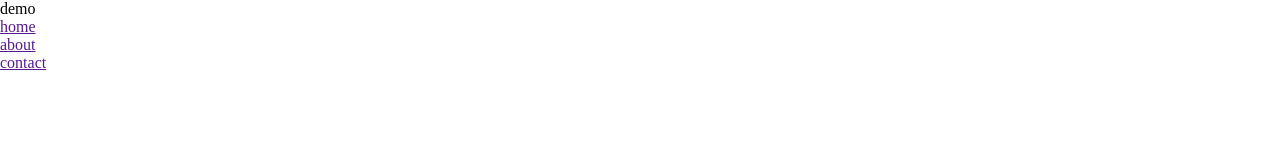
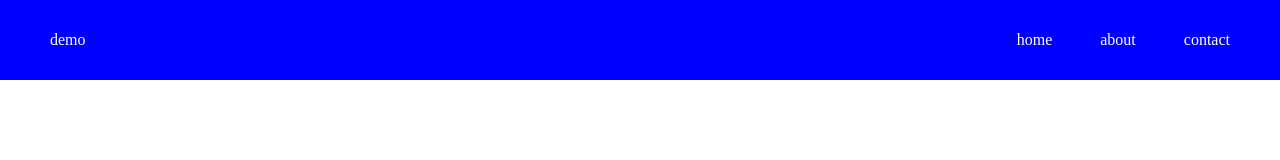
Before and after one commit to Narmin2211/asd, a plain HTML site: page demo.html in a window 1280 px wide. Drawn offline with Linux system fonts and the light colour scheme.

Commit message:
Add files via upload

```diff
--- a/demo.css
+++ b/demo.css
@@ -4,3 +4,41 @@
     box-sizing: border-box;
 
 }
+body{
+    color:white;
+
+}
+.header{
+    width:100%;
+    height: 5rem;
+    background-color: blue;
+    display: flex;
+    justify-content: space-between;
+    align-items: center;
+    padding: 0 50px;
+}
+.header ul{
+    display: flex;
+    list-style: none;
+    gap: 3rem;
+}
+.header a{
+    text-decoration: none;
+    color: white;
+    position: relative;
+}
+header a:after{
+    content:'';
+    position: absolute;
+    height:4px;
+    width:0;
+    background-color: white;
+    bottom: -6px;
+    left: 0;
+    transition: width .3s ease-in;
+
+}
+.header a:hover::after
+{
+    width:100%;
+}
```
Also changed, not shown: array.js (+35 -0 lines), loop.js (+37 -4 lines), object.js (added, +23 -0 lines).
